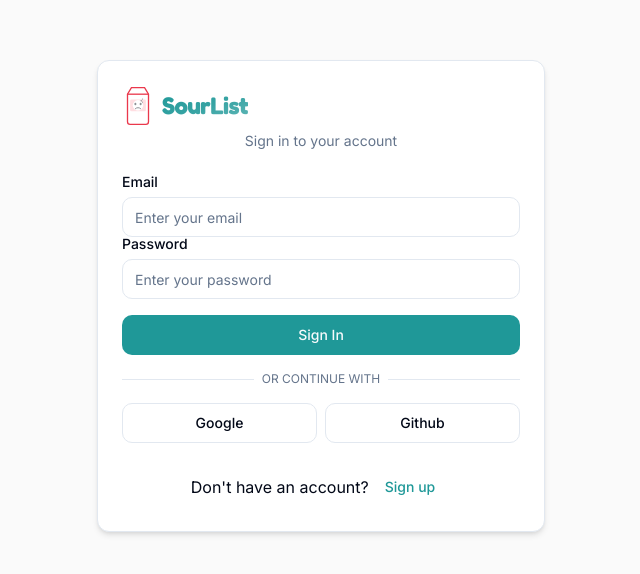
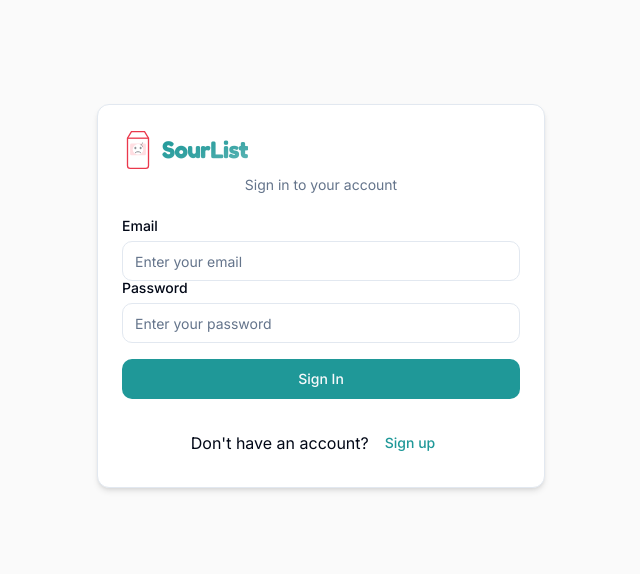
Before and after one commit to simplybenuk/milk-to-do, a React (Vite) app: page /auth in a window 1280 px wide. Shown: the part 104-678 px from the top of the page, without its empty margins (319-959 px from the left). Built offline with nearby package versions, Linux system fonts and the light colour scheme.

Commit message:
Remove OAuth sign-in options
Remove Google and GitHub sign-in options from the Auth page.

```diff
--- a/src/pages/Auth.tsx
+++ b/src/pages/Auth.tsx
@@ -26,26 +26,6 @@ export default function Auth() {
 
   const isValidPassword = (password: string) => {
     return password.length >= 6;
-  };
-
-  const handleOAuth = async (provider: 'google' | 'github') => {
-    setLoading(true);
-    setError('');
-
-    try {
-      const { error } = await supabase.auth.signInWithOAuth({
-        provider,
-        options: {
-          redirectTo: window.location.origin + '/app',
-        },
-      });
-
-      if (error) throw error;
-    } catch (error: any) {
-      setError(error.message || error.error_description || 'OAuth failed');
-    } finally {
-      setLoading(false);
-    }
   };
 
   // Check if user is already logged in
@@ -159,22 +139,6 @@ export default function Auth() {
               {loading ? 'Loading...' : view === 'sign-in' ? 'Sign In' : 'Sign Up'}
             </Button>
           </form>
-          <div className="relative">
-            <div className="absolute inset-0 flex items-center">
-              <span className="w-full border-t" />
-            </div>
-            <div className="relative flex justify-center text-xs uppercase">
-              <span className="bg-background px-2 text-muted-foreground">Or continue with</span>
-            </div>
-          </div>
-          <div className="grid grid-cols-2 gap-2">
-            <Button variant="outline" disabled={loading} onClick={() => handleOAuth('google')}>
-              Google
-            </Button>
-            <Button variant="outline" disabled={loading} onClick={() => handleOAuth('github')}>
-              Github
-            </Button>
-          </div>
         </CardContent>
         <CardFooter className="flex justify-center">
           {view === 'sign-in' ? (
```
